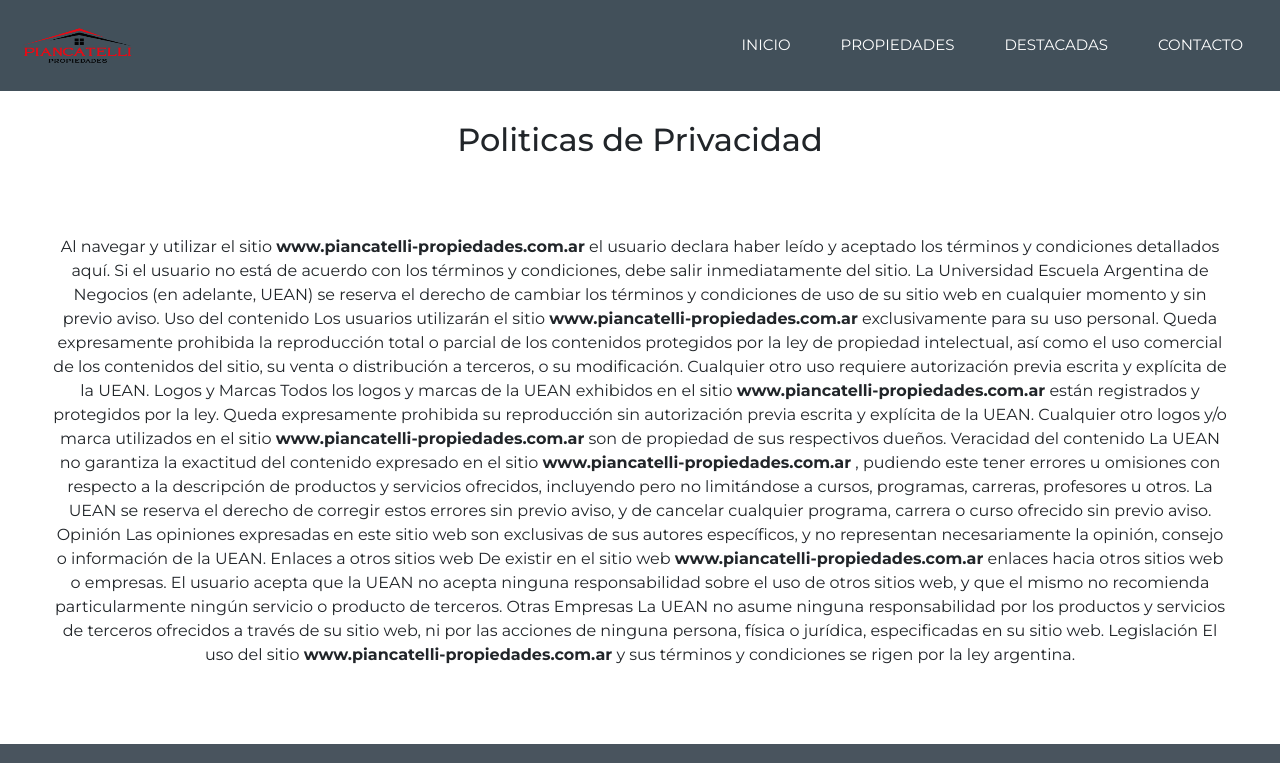
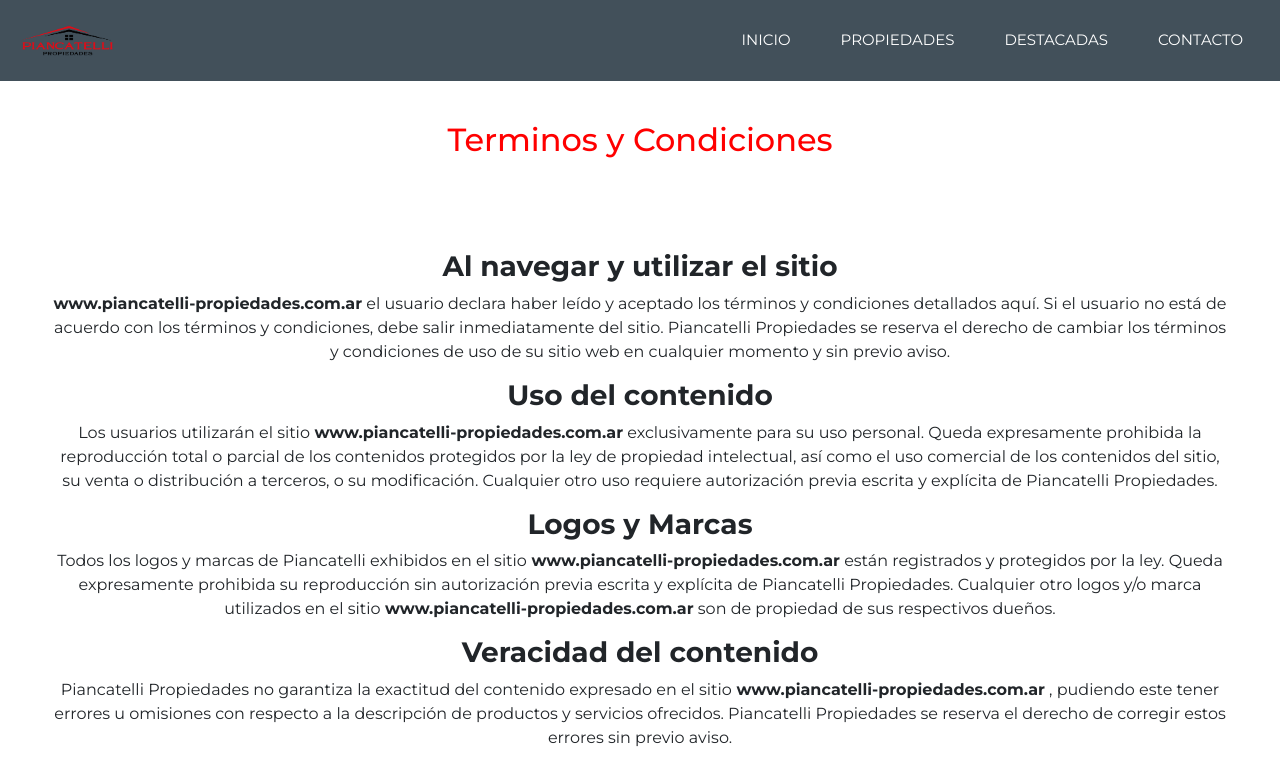
Before and after one commit to marianofogel/piancatelli-inmobiliaria, a React (Create React App) app: page /condiciones in a window 1280 px wide. Shown: the top 763 px of the page. Built offline with nearby package versions, Linux system fonts and the light colour scheme; no server answers.

Commit message:
Nuevos Cambios

```diff
--- a/src/components/Navbar/Navbar.js
+++ b/src/components/Navbar/Navbar.js
@@ -69,8 +69,8 @@ const NavbarComponent = () => {
             <Image
               src={process.env.PUBLIC_URL + "/img/piancatelli logo.png"}
               alt="Company Logo"
-              width={130}
-              height={65}
+              width={110}
+              height={55}
             />
           </Link>
         </Navbar.Brand>
--- a/src/pages/PoliticasDePrivacidad/index.jsx
+++ b/src/pages/PoliticasDePrivacidad/index.jsx
@@ -6,75 +6,70 @@ export default function PoliticasDePrivacidad() {
         <Container fluid className="mt-5 py-5">
             <Row className="container-contacto">
                 <Col className="col-contacto">
-
-                        <h2 className="pb-3">Politicas de Privacidad</h2>
-                        <div className="col-contacto">
-                            <p className="pt-5 m-1 text-align-center">
-                                Al navegar y utilizar el sitio{" "}
-                                <span style={{ fontWeight: "bold" }}>
-                                    www.piancatelli-propiedades.com.ar
-                                </span>{" "}
-                                el usuario declara haber leído y aceptado los términos y
-                                condiciones detallados aquí. Si el usuario no está de acuerdo
-                                con los términos y condiciones, debe salir inmediatamente del
-                                sitio. La Universidad Escuela Argentina de Negocios (en
-                                adelante, UEAN) se reserva el derecho de cambiar los términos y
-                                condiciones de uso de su sitio web en cualquier momento y sin
-                                previo aviso. Uso del contenido Los usuarios utilizarán el sitio{" "}
-                                <span style={{ fontWeight: "bold" }}>
-                                    www.piancatelli-propiedades.com.ar
-                                </span>{" "}
-                                exclusivamente para su uso personal. Queda expresamente
-                                prohibida la reproducción total o parcial de los contenidos
-                                protegidos por la ley de propiedad intelectual, así como el uso
-                                comercial de los contenidos del sitio, su venta o distribución a
-                                terceros, o su modificación. Cualquier otro uso requiere
-                                autorización previa escrita y explícita de la UEAN. Logos y
-                                Marcas Todos los logos y marcas de la UEAN exhibidos en el sitio{" "}
-                                <span style={{ fontWeight: "bold" }}>
-                                    www.piancatelli-propiedades.com.ar
-                                </span>{" "}
-                                están registrados y protegidos por la ley. Queda expresamente
-                                prohibida su reproducción sin autorización previa escrita y
-                                explícita de la UEAN. Cualquier otro logos y/o marca utilizados
-                                en el sitio{" "}
-                                <span style={{ fontWeight: "bold" }}>
-                                    www.piancatelli-propiedades.com.ar
-                                </span>{" "}
-                                son de propiedad de sus respectivos dueños. Veracidad del
-                                contenido La UEAN no garantiza la exactitud del contenido
-                                expresado en el sitio{" "}
-                                <span style={{ fontWeight: "bold" }}>
-                                    www.piancatelli-propiedades.com.ar
-                                </span>{" "}
-                                , pudiendo este tener errores u omisiones con respecto a la
-                                descripción de productos y servicios ofrecidos, incluyendo pero
-                                no limitándose a cursos, programas, carreras, profesores u
-                                otros. La UEAN se reserva el derecho de corregir estos errores
-                                sin previo aviso, y de cancelar cualquier programa, carrera o
-                                curso ofrecido sin previo aviso. Opinión Las opiniones
-                                expresadas en este sitio web son exclusivas de sus autores
-                                específicos, y no representan necesariamente la opinión, consejo
-                                o información de la UEAN. Enlaces a otros sitios web De existir
-                                en el sitio web{" "}
-                                <span style={{ fontWeight: "bold" }}>
-                                    www.piancatelli-propiedades.com.ar
-                                </span>{" "}
-                                enlaces hacia otros sitios web o empresas. El usuario acepta que
-                                la UEAN no acepta ninguna responsabilidad sobre el uso de otros
-                                sitios web, y que el mismo no recomienda particularmente ningún
-                                servicio o producto de terceros. Otras Empresas La UEAN no asume
-                                ninguna responsabilidad por los productos y servicios de
-                                terceros ofrecidos a través de su sitio web, ni por las acciones
-                                de ninguna persona, física o jurídica, especificadas en su sitio
-                                web. Legislación El uso del sitio{" "}
-                                <span style={{ fontWeight: "bold" }}>
-                                    www.piancatelli-propiedades.com.ar
-                                </span>{" "}
-                                y sus términos y condiciones se rigen por la ley argentina.
+                    <h2 className="pb-3" style={{ color: "red" }}>Politicas de Privacidad</h2>
+                    <div className="col-contacto">
+                        <p className="pt-5 m-1 text-align-center">
+                            La Política de Privacidad que se enuncia a continuación se aplica
+                            a toda información personal que los usuarios brinden durante la
+                            utilización del sitio www.piancatelli-propiedades.edu.ar.
+                            <p style={{
+                                margin: "15px"
+                            }}>
+                                <span style={{ fontWeight: "bold" }}>1- Destino de la información recopilada:</span> Los datos personales
+                                que los usuarios brinden, serán utilizados para proveerle al
+                                usuario información sobre ventas y alquileres, así como otros
+                                intereses relacionados. Piancatelli Propiedades expresa que los
+                                datos personales objeto de tratamiento no serán utilizados para
+                                finalidades distintas o incompatibles con las que motivaron su
+                                obtención, y serán utilizados únicamente por este.
                             </p>
-                        </div>
-
+                            <p style={{
+                                margin: "15px"
+                            }}>
+                                <span style={{ fontWeight: "bold" }}>2- Aceptación de los términos y condiciones:</span> Al brindar sus datos
+                                personales, los usuarios autorizan a Piancatelli Propiedades a
+                                comunicarse con ellos por vía telefónica o electrónica enviando
+                                información que pueda ser de su interés, incluyendo publicidad e
+                                información sobre temas inmobiliarios.
+                            </p>
+                            <p style={{
+                                margin: "15px"
+                            }}>
+                                <span style={{ fontWeight: "bold" }}>3- Base de Datos:</span> Los datos
+                                recabados por los formularios correspondientes serán incorporados
+                                a una base de datos de Piancatelli Propiedades, sita en Dirección
+                                DISTRITO T - Oficina 118 - Colectora Norte Acceso Oeste km 47 -
+                                General Rodriguez - Buenos Aires, Argentina. Los usuarios tendrán
+                                derecho a solicitar el retiro o bloqueo de su nombre de los bancos
+                                de datos en cualquier momento. En caso de que los usuarios no
+                                deseen ser contactados con estos fines, podrán notificarlo
+                                fehacientemente a info@piancatelli-propiedades.com.ar , y se
+                                procederá a interrumpir este tipo de comunicaciones en el menor
+                                tiempo que le sea posible.
+                            </p>
+                            <p style={{
+                                margin: "15px"
+                            }}>
+                                <span style={{ fontWeight: "bold" }}>4- Seguridad de protección de los
+                                datos:</span> Piancatelli Propiedades realiza su mejor esfuerzo para la
+                                protección de los datos personales legalmente requeridos y procura
+                                instalar medios y medidas técnicas de protección. No obstante, el
+                                usuario debe ser consciente de que las medidas de seguridad en
+                                Internet no son infranqueables.
+                            </p>
+                            <p style={{
+                                margin: "15px"
+                            }}>
+                                <span style={{ fontWeight: "bold" }}>5- Exclusión de garantías y de
+                                responsabilidad:</span> Piancatelli Propiedades excluye, con toda la
+                                extensión permitida por el ordenamiento jurídico, cualquier
+                                responsabilidad por los daños y perjuicios de toda naturaleza que
+                                puedan llegar a ocurrir. En todo aspecto, resultará aplicable los
+                                términos y condiciones que regula el uso del servicio del sitio
+                                www.piancatelli-propiedades.com.ar que Piancatelli Propiedades
+                                pone a disposición de los usuarios de Internet. </p>
+                        </p>
+                    </div>
                 </Col>
             </Row>
         </Container>
--- a/src/pages/TerminosYCondiciones/index.jsx
+++ b/src/pages/TerminosYCondiciones/index.jsx
@@ -4,76 +4,86 @@ import "../Contacto/Contacto.css";
 export default function TerminoCondiciones() {
     return (
         <Container fluid className="mt-5 py-5">
-           <Row className="container-contacto">
+            <Row className="container-contacto">
                 <Col className="col-contacto">
 
-                        <h2 className="pb-3">Politicas de Privacidad</h2>
-                        <div className="col-contacto">
-                            <p className="pt-5 m-1 text-align-center">
-                                Al navegar y utilizar el sitio{" "}
-                                <span style={{ fontWeight: "bold" }}>
-                                    www.piancatelli-propiedades.com.ar
-                                </span>{" "}
-                                el usuario declara haber leído y aceptado los términos y
-                                condiciones detallados aquí. Si el usuario no está de acuerdo
-                                con los términos y condiciones, debe salir inmediatamente del
-                                sitio. La Universidad Escuela Argentina de Negocios (en
-                                adelante, UEAN) se reserva el derecho de cambiar los términos y
-                                condiciones de uso de su sitio web en cualquier momento y sin
-                                previo aviso. Uso del contenido Los usuarios utilizarán el sitio{" "}
-                                <span style={{ fontWeight: "bold" }}>
-                                    www.piancatelli-propiedades.com.ar
-                                </span>{" "}
-                                exclusivamente para su uso personal. Queda expresamente
-                                prohibida la reproducción total o parcial de los contenidos
-                                protegidos por la ley de propiedad intelectual, así como el uso
-                                comercial de los contenidos del sitio, su venta o distribución a
-                                terceros, o su modificación. Cualquier otro uso requiere
-                                autorización previa escrita y explícita de la UEAN. Logos y
-                                Marcas Todos los logos y marcas de la UEAN exhibidos en el sitio{" "}
-                                <span style={{ fontWeight: "bold" }}>
-                                    www.piancatelli-propiedades.com.ar
-                                </span>{" "}
-                                están registrados y protegidos por la ley. Queda expresamente
-                                prohibida su reproducción sin autorización previa escrita y
-                                explícita de la UEAN. Cualquier otro logos y/o marca utilizados
-                                en el sitio{" "}
-                                <span style={{ fontWeight: "bold" }}>
-                                    www.piancatelli-propiedades.com.ar
-                                </span>{" "}
-                                son de propiedad de sus respectivos dueños. Veracidad del
-                                contenido La UEAN no garantiza la exactitud del contenido
-                                expresado en el sitio{" "}
-                                <span style={{ fontWeight: "bold" }}>
-                                    www.piancatelli-propiedades.com.ar
-                                </span>{" "}
-                                , pudiendo este tener errores u omisiones con respecto a la
-                                descripción de productos y servicios ofrecidos, incluyendo pero
-                                no limitándose a cursos, programas, carreras, profesores u
-                                otros. La UEAN se reserva el derecho de corregir estos errores
-                                sin previo aviso, y de cancelar cualquier programa, carrera o
-                                curso ofrecido sin previo aviso. Opinión Las opiniones
-                                expresadas en este sitio web son exclusivas de sus autores
-                                específicos, y no representan necesariamente la opinión, consejo
-                                o información de la UEAN. Enlaces a otros sitios web De existir
-                                en el sitio web{" "}
-                                <span style={{ fontWeight: "bold" }}>
-                                    www.piancatelli-propiedades.com.ar
-                                </span>{" "}
-                                enlaces hacia otros sitios web o empresas. El usuario acepta que
-                                la UEAN no acepta ninguna responsabilidad sobre el uso de otros
-                                sitios web, y que el mismo no recomienda particularmente ningún
-                                servicio o producto de terceros. Otras Empresas La UEAN no asume
-                                ninguna responsabilidad por los productos y servicios de
-                                terceros ofrecidos a través de su sitio web, ni por las acciones
-                                de ninguna persona, física o jurídica, especificadas en su sitio
-                                web. Legislación El uso del sitio{" "}
-                                <span style={{ fontWeight: "bold" }}>
-                                    www.piancatelli-propiedades.com.ar
-                                </span>{" "}
-                                y sus términos y condiciones se rigen por la ley argentina.
-                            </p>
-                        </div>
+                    <h2 style={{ color: "red" }} className="pb-3">Terminos y Condiciones</h2>
+                    <div className="col-contacto">
+                        <p className="pt-5 m-1 text-align-center">
+                            <h3 style={{
+                                paddingTop:"15px"
+                            }}><b>Al navegar y utilizar el sitio</b></h3>
+                            <b> www.piancatelli-propiedades.com.ar</b> el usuario declara haber
+                            leído y aceptado los términos y condiciones detallados aquí. Si
+                            el usuario no está de acuerdo con los términos y condiciones,
+                            debe salir inmediatamente del sitio. Piancatelli Propiedades se
+                            reserva el derecho de cambiar los términos y condiciones de uso
+                            de su sitio web en cualquier momento y sin previo aviso.
+                            <h3 style={{
+                                paddingTop:"15px"
+                            }}><b>Uso del
+                                contenido</b></h3>
+
+                            Los usuarios utilizarán el sitio
+                            <b> www.piancatelli-propiedades.com.ar</b> exclusivamente para su uso
+                            personal. Queda expresamente prohibida la reproducción total o
+                            parcial de los contenidos protegidos por la ley de propiedad
+                            intelectual, así como el uso comercial de los contenidos del
+                            sitio, su venta o distribución a terceros, o su modificación.
+                            Cualquier otro uso requiere autorización previa escrita y
+                            explícita de Piancatelli Propiedades.
+                            <h3 style={{
+                                paddingTop:"15px"
+                            }}><b>Logos y Marcas</b></h3>
+
+                            Todos los
+                            logos y marcas de Piancatelli exhibidos en el sitio
+                            <b> www.piancatelli-propiedades.com.ar</b> están registrados y
+                            protegidos por la ley. Queda expresamente prohibida su
+                            reproducción sin autorización previa escrita y explícita de
+                            Piancatelli Propiedades. Cualquier otro logos y/o marca
+                            utilizados en el sitio<b> www.piancatelli-propiedades.com.ar</b> son de
+                            propiedad de sus respectivos dueños.
+
+                            <h3 style={{
+                                paddingTop:"15px"
+                            }}><b>Veracidad del contenido</b></h3>
+
+                            Piancatelli Propiedades no garantiza la exactitud del contenido
+                            expresado en el sitio<b> www.piancatelli-propiedades.com.ar</b> ,
+                            pudiendo este tener errores u omisiones con respecto a la
+                            descripción de productos y servicios ofrecidos. Piancatelli
+                            Propiedades se reserva el derecho de corregir estos errores sin
+                            previo aviso.
+                            <h3 style={{
+                                paddingTop:"15px"
+                            }}><b>Opinión</b></h3>
+
+                            Las opiniones expresadas en este sitio web
+                            son exclusivas de sus autores específicos, y no representan
+                            necesariamente la opinión, consejo o información de Piancatelli
+                            Propiedades. Enlaces a otros sitios web De existir en el sitio
+                            web<b> www.piancatelli-propiedades.com.ar</b> enlaces hacia otros
+                            sitios web o empresas. El usuario acepta que Piancatelli
+                            Propiedades no acepta ninguna responsabilidad sobre el uso de
+                            otros sitios web, y que el mismo no recomienda particularmente
+                            ningún servicio o producto de terceros. Otras Empresas
+                            Piancatelli Propiedades no asume ninguna responsabilidad por los
+                            productos y servicios de terceros ofrecidos a través de su sitio
+                            web, ni por las acciones de ninguna persona, física o jurídica,
+                            especificadas en su sitio web.
+
+                            <h3 style={{
+                                paddingTop:"15px"
+                            }}><b>Legislación </b></h3>
+
+                            El uso del sitio
+                            <b> www.piancatelli-propiedades.com.ar</b> y sus términos y condiciones
+                            se rigen por la ley argentina.
+                            Contraer
+
+                        </p>
+                    </div>
 
                 </Col>
             </Row>
```
